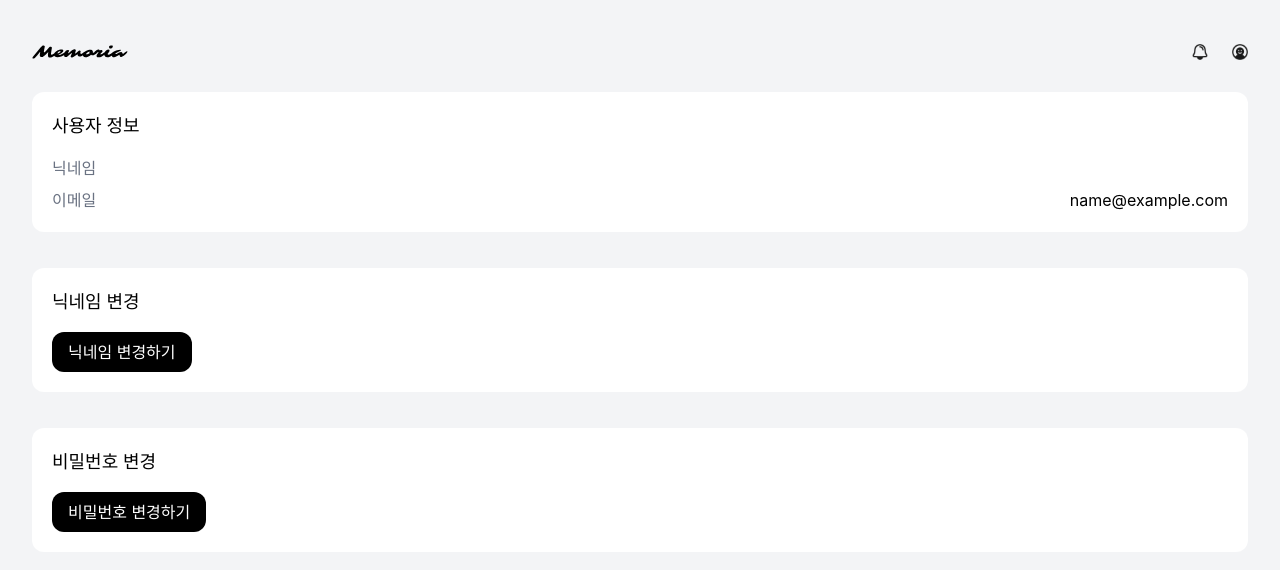
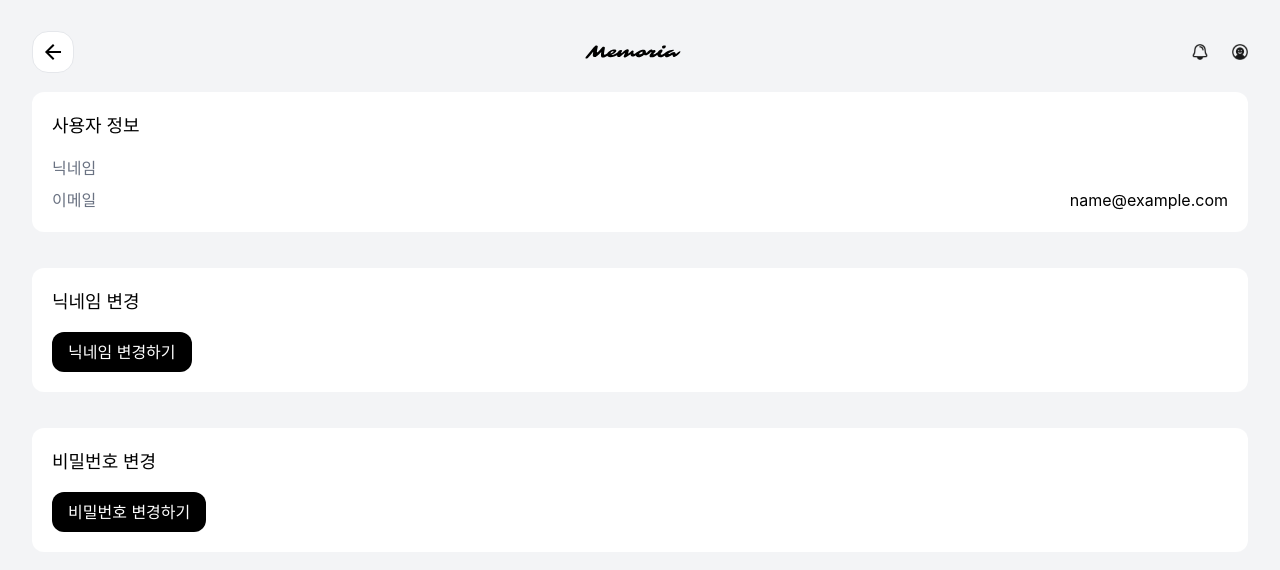
Before and after one commit to Capstone-Memoria/Memoria-Front, a React (Vite) app: page /profile in a window 1280 px wide. Shown: the top 570 px of the page. Built offline with nearby package versions, Linux system fonts and the light colour scheme; sample sign-in values are in the browser's storage; a web font is replaced by a local one.

Commit message:
feat: 헤더에 뒤로가기 로고 타입 추가

```diff
--- a/src/components/base/Header.tsx
+++ b/src/components/base/Header.tsx
@@ -1,17 +1,33 @@
+import BellIcon from "@/assets/images/BellIcon.svg";
+import MemoriaLogo from "@/assets/images/MemoriaLogo.svg";
+import ProflieIcon from "@/assets/images/ProfileIcon.svg";
 import { cn } from "@/lib/utils/className";
-import MemoriaLogo from "@/assets/images/MemoriaLogo.svg";
-import BellIcon from "@/assets/images/BellIcon.svg";
-import ProflieIcon from "@/assets/images/ProfileIcon.svg";
+import { HTMLAttributes } from "react";
+import { IoMdArrowBack } from "react-icons/io";
 import { useNavigate } from "react-router-dom";
 
-type Props = {
-  className?: string;
-};
+interface HeaderProps extends HTMLAttributes<HTMLDivElement> {
+  logoType?: "default" | "back";
+}
 
-const Header: React.FC<Props> = ({ className }) => {
+const Header: React.FC<HeaderProps> = ({ logoType, ...props }) => {
+  /* Properties */
   const navigate = useNavigate();
+
+  /* Handlers */
+  const handleBack = () => {
+    navigate(-1);
+  };
   return (
-    <div className={cn("flex justify-between items-center h-10", className)}>
+    <div
+      {...props}
+      className={cn("flex justify-between items-center h-10", props.className)}
+    >
+      {logoType === "back" ? (
+        <div className={"bg-white border border-gray-200 p-2 rounded-2xl"}>
+          <IoMdArrowBack className={"text-2xl"} onClick={handleBack} />
+        </div>
+      ) : undefined}
       <img
         src={MemoriaLogo}
         alt={"Memoria Logo"}
--- a/src/features/profile/pages/ProfilePage.tsx
+++ b/src/features/profile/pages/ProfilePage.tsx
@@ -95,7 +95,7 @@ const ProfilePage = () => {
 
   return (
     <PageContainer>
-      <Header />
+      <Header logoType={"back"} />
       <div className={"mt-5 flex flex-col gap-5"}>
         {/* 사용자 정보 카드 */}
         <div className={cardClass}>
```
